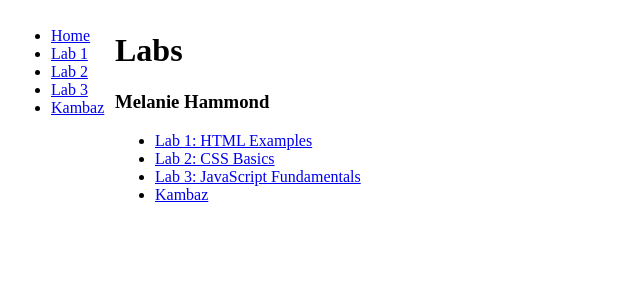
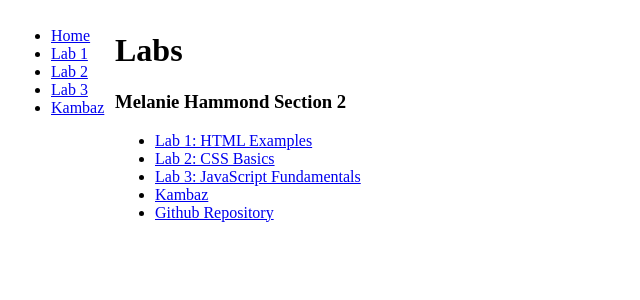
Before and after one commit to melaniee14/kambaz-next-js, a Next.js app: page /labs in a window 1280 px wide. Shown: the top 300 px of the page, without its empty margins (0-640 px from the left). Built offline with nearby package versions, Linux system fonts and the light colour scheme.

Commit message:
added name

```diff
--- a/src/app/labs/page.tsx
+++ b/src/app/labs/page.tsx
@@ -3,7 +3,7 @@ export default function labs() {
  return (
    <div id="wd-labs">
      <h1>Labs</h1>
-     <h3>Melanie Hammond</h3>
+     <h3>Melanie Hammond Section 2</h3>
      <ul>
        <li>
          <Link href="/labs/lab1" id="wd-lab1-link">
@@ -20,6 +20,10 @@ export default function labs() {
        <li>
        <Link href="/" id="wd-kambaz-link">
          Kambaz </Link> </li>
+
+         <li>
+          <Link href="https://melaniee14.github.io/kambaz-next-js" id="github-link"> Github Repository</Link>
+         </li>
      </ul>
    </div>
 );}
```
